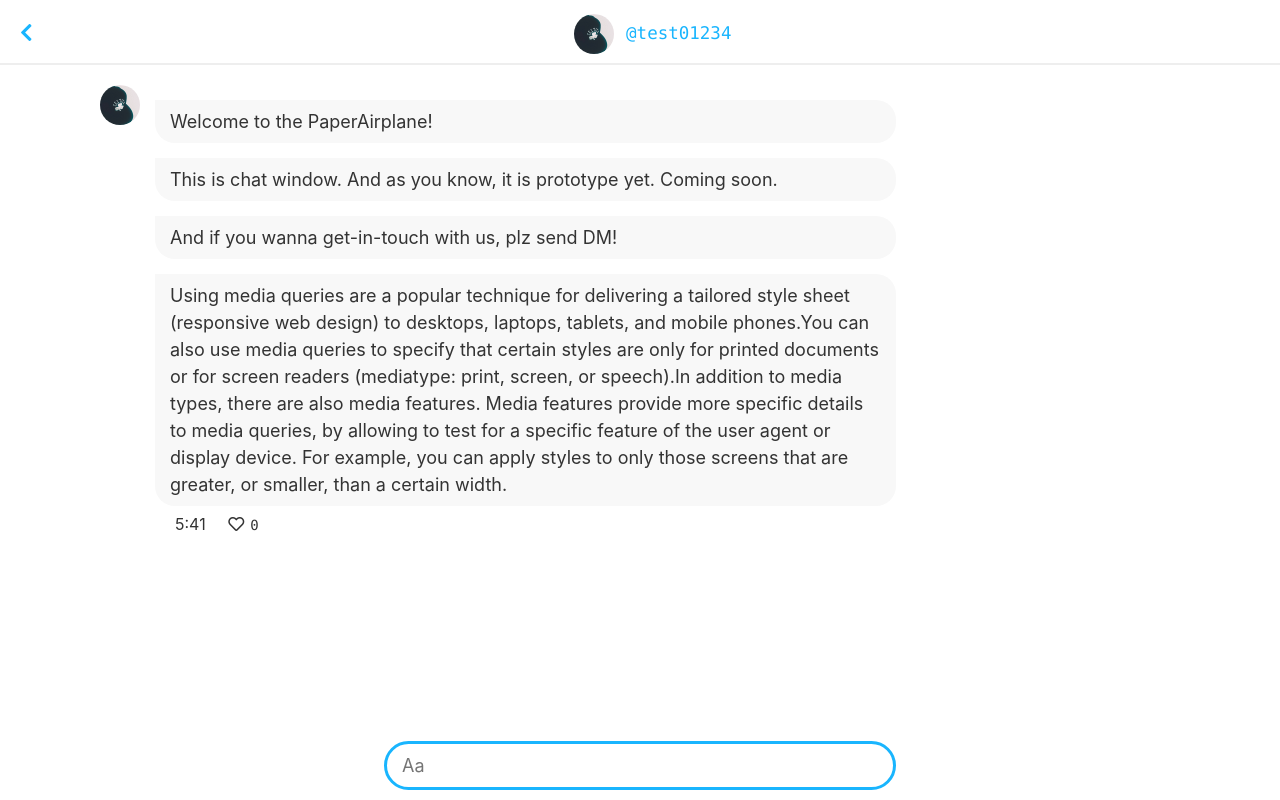
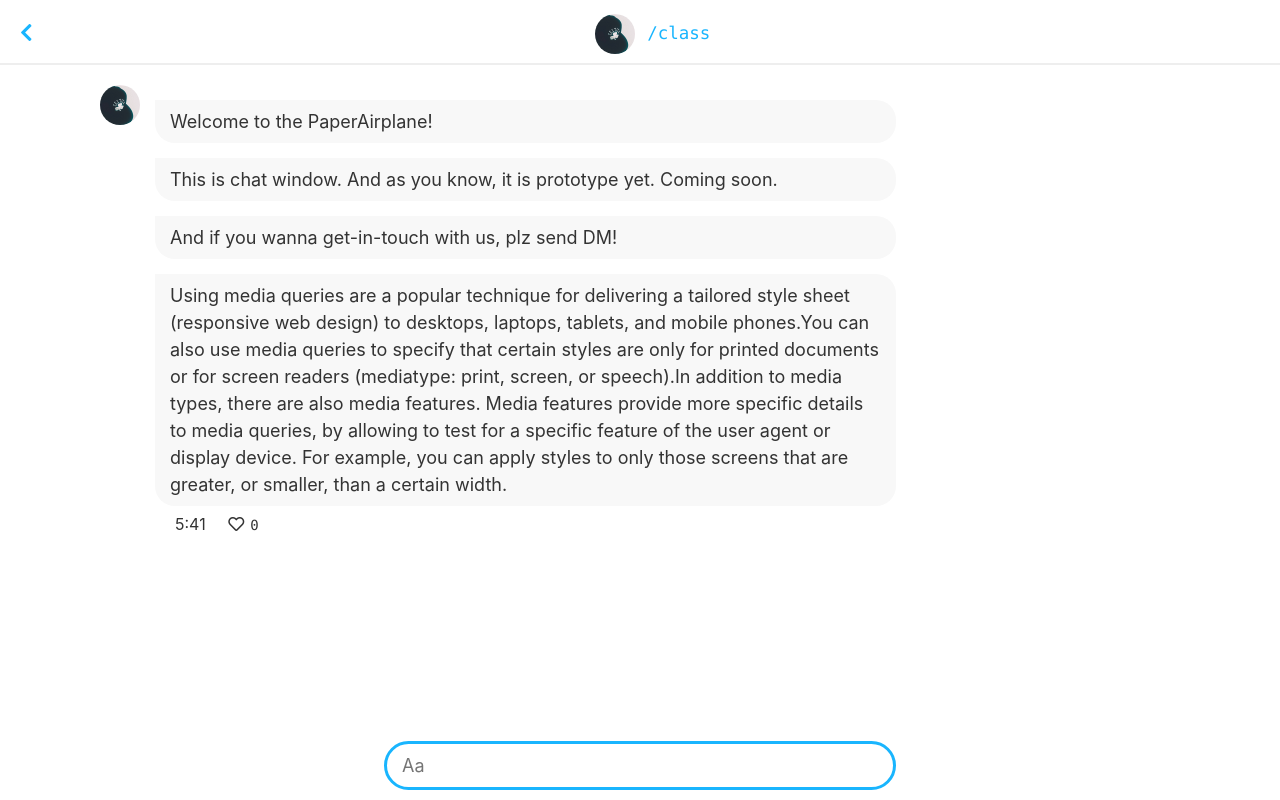
Before and after one commit to okuxxbos20/PaperAirplane, a Vue app: page /class in a window 1280 px wide. Built offline with nearby package versions, Linux system fonts and the light colour scheme; what vue-beautiful-chat, vue-js-toggle-button would draw is missing.

Commit message:
able to blur

```diff
--- a/src/components/class/child_components/ChatHeader.vue
+++ b/src/components/class/child_components/ChatHeader.vue
@@ -14,23 +14,25 @@
         @click="chatHeaderInfo()"
         style="display: inline-block"
       >
-      <p class="class-code" style="display: inline-block"><code>@test01234</code></p>
+      <p class="class-code" style="display: inline-block">
+        <code>{{ classcode }}</code>
+      </p>
     </div>
 
     <!-- overlay -->
-    <div class="overlay" v-show="this.showInfo">
+    <div class="overlay" v-show="this.showInfo" @click="chatHeaderInfo()">
       <div
         class="overlay_content"
         :style="{ background: ColorFunc().backGround }"
       >
         <ul class="options">
-          <li><i class="fas fa-times close-icon" @click="chatHeaderInfo()"></i></li>
+          <!-- <li><i class="fas fa-times close-icon" @click="chatHeaderInfo()"></i></li> -->
         </ul>
         <div class="class-info row">
           <img src="../../../assets/okuicon.jpg" alt="logo" class="chat-thumbnail col-xs-2">
           <p class="ppl-num col-xs-9"><code>50</code>Audiencies</p>
         </div>
-        <div class="bio">this is infomation.Using media queries are a popular technique for delivering a tailored style sheet (responsive web design) to desktops, laptops, tablets, and mobile phones.You can also use media queries to specify that certain styles are only for printed documents or for screen readers (mediatype: print, screen, or speech).this is infomation.Using media queries are a popular technique for delivering a tailored style sheet (responsive web design) to desktops, laptops, tablets, and mobile phones.You can also use media queries to specify that certain styles are only for printed documents or for screen readers (mediatype: print, screen, or speech).this is infomation.Using media queries are a popular technique for delivering a tailored style sheet (responsive web design) to desktops, laptops, tablets, and mobile phones.</div>
+        <div class="bio">This is infomation.Using media queries are a popular technique for delivering a tailored style sheet (responsive web design) to desktops, laptops, tablets, and mobile phones.You can also use media queries to specify that certain styles are only for printed documents or for screen readers (mediatype: print, screen, or speech).this is infomation.Using media queries are a popular technique for delivering a tailored style sheet (responsive web design) to desktops, laptops, tablets, and mobile phones.You can also use media queries to specify that certain styles are only for printed documents or for screen readers (mediatype: print, screen, or speech).this is infomation.Using media queries are a popular technique for delivering a tailored style sheet (responsive web design) to desktops, laptops, tablets, and mobile phones.</div>
       </div>
     </div>
     <!-- overlay -->
@@ -50,12 +52,17 @@ export default {
       color,
       light,
       dark,
-      showInfo: false
+      showInfo: false,
+      classcode: null
     };
+  },
+  mounted () {
+    this.classcode = this.$route.path;
   },
   methods: {
     chatHeaderInfo () {
       this.showInfo = !this.showInfo;
+      this.$emit('isBlur');
     },
     ColorFunc: function () {
       var backGround = !this.$store.getters.g_isDark ? this.light.backGround : this.dark.backGround;
@@ -168,10 +175,10 @@ header {
       background: #fff;
       box-shadow: 2px 2px 25px #ccc;
       .bio {
+        text-align: left;
         padding: 0 15px;
       }
     }
   }
 }
-
 </style>
```
